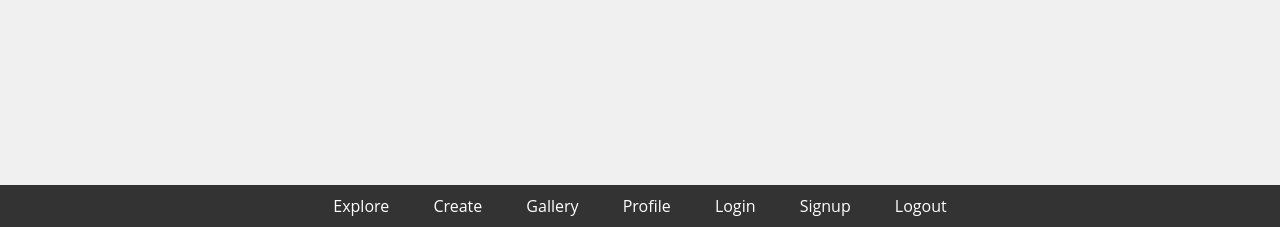
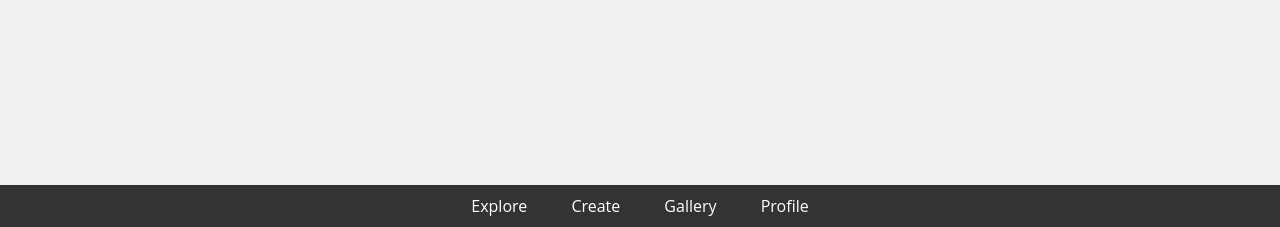
Before and after one commit to software-students-fall2023/2-web-app-exercise-artroam, a Flask app: page /login in a window 1280 px wide. Shown: the part 573-800 px from the top of the page. Run offline with Flask 2, Linux system fonts and the light colour scheme; parts of the project's set-up code (start-up, migrations or seed data) failed here and were passed over.

Commit message:
sign up, login complete

```diff
--- a/app.py
+++ b/app.py
@@ -51,7 +51,7 @@ def profile():
     if 'user_id' in session:
         return render_template('profile.html')
     else:
-        return "Please log in first!"
+        return render_template('login.html')
 
     #feel free to change / edit, just a placeholder to ensure we don't forget!
 
--- a/templates/create.html
+++ b/templates/create.html
@@ -18,9 +18,6 @@
         <a href="/create">Create</a>
         <a href="/gallery">Gallery</a>
         <a href="/profile">Profile</a>
-        <a href="/login">Login</a>
-        <a href="/signup">Signup</a>
-        <a href="{{ url_for('logout') }}">Logout</a>
     </nav>
 </body>
 </html>
--- a/templates/gallery.html
+++ b/templates/gallery.html
@@ -18,9 +18,6 @@
         <a href="/create">Create</a>
         <a href="/gallery">Gallery</a>
         <a href="/profile">Profile</a>
-        <a href="/login">Login</a>
-        <a href="/signup">Signup</a>
-        <a href="{{ url_for('logout') }}">Logout</a>
     </nav>
 </body>
 </html>
--- a/templates/index.html
+++ b/templates/index.html
@@ -18,9 +18,6 @@
         <a href="/create">Create</a>
         <a href="/gallery">Gallery</a>
         <a href="/profile">Profile</a>
-        <a href="/login">Login</a>
-        <a href="/signup">Signup</a>
-        <a href="{{ url_for('logout') }}">Logout</a>
     </nav>
 </body>
 </html>
--- a/templates/login.html
+++ b/templates/login.html
@@ -35,9 +35,6 @@
         <a href="/create">Create</a>
         <a href="/gallery">Gallery</a>
         <a href="/profile">Profile</a>
-        <a href="/login">Login</a>
-        <a href="/signup">Signup</a>
-        <a href="{{ url_for('logout') }}">Logout</a>
     </nav>
 </body>
 </html>
--- a/templates/profile.html
+++ b/templates/profile.html
@@ -11,6 +11,8 @@
     <main>
         <div class="content">
             profile
+            <br> </br>
+            <a href="{{ url_for('logout') }}">Logout</a>
         </div>
     </main>
     <nav>
@@ -18,9 +20,6 @@
         <a href="/create">Create</a>
         <a href="/gallery">Gallery</a>
         <a href="/profile">Profile</a>
-        <a href="/login">Login</a>
-        <a href="/signup">Signup</a>
-        <a href="{{ url_for('logout') }}">Logout</a>
     </nav>
 </body>
 </html>
--- a/templates/signup.html
+++ b/templates/signup.html
@@ -39,9 +39,6 @@
         <a href="/create">Create</a>
         <a href="/gallery">Gallery</a>
         <a href="/profile">Profile</a>
-        <a href="/login">Login</a>
-        <a href="/signup">Signup</a>
-        <a href="{{ url_for('logout') }}">Logout</a>
     </nav>
 </body>
 </html>
```
Also changed, not shown: 1 other file.
